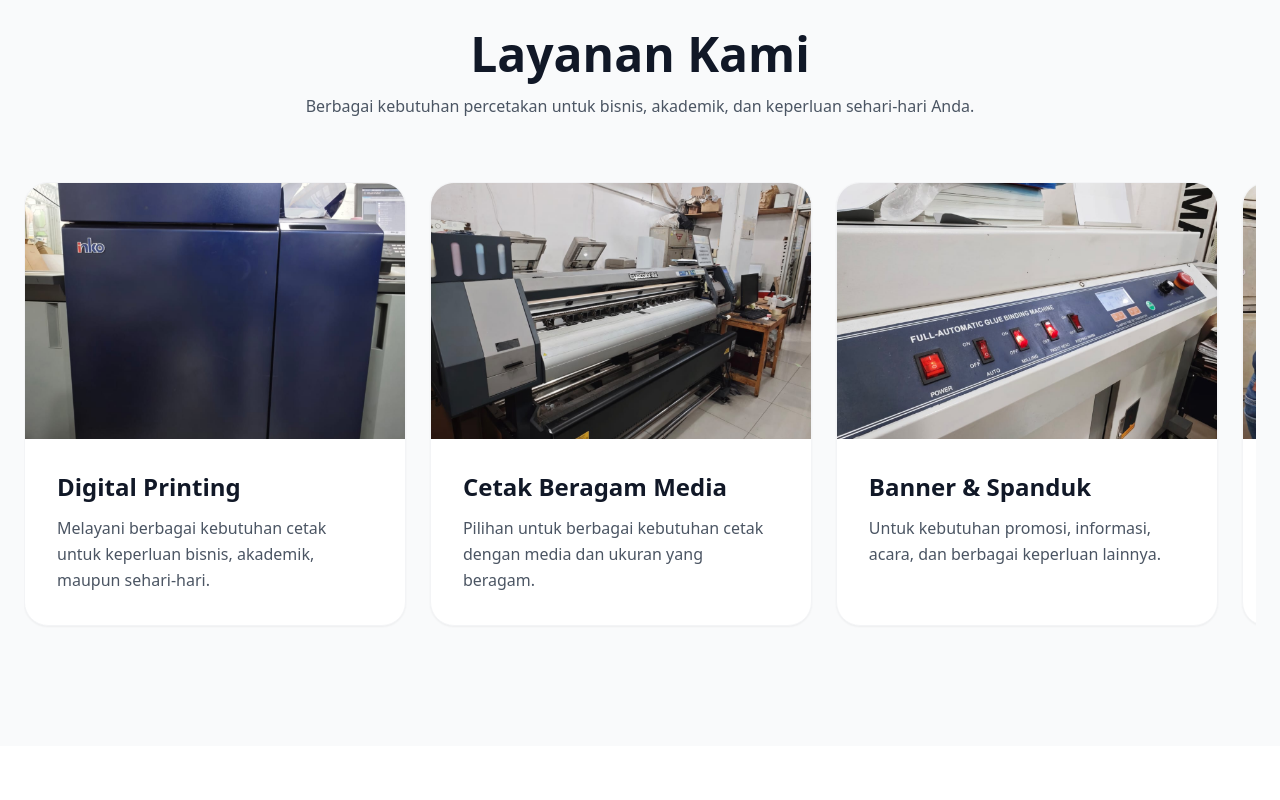
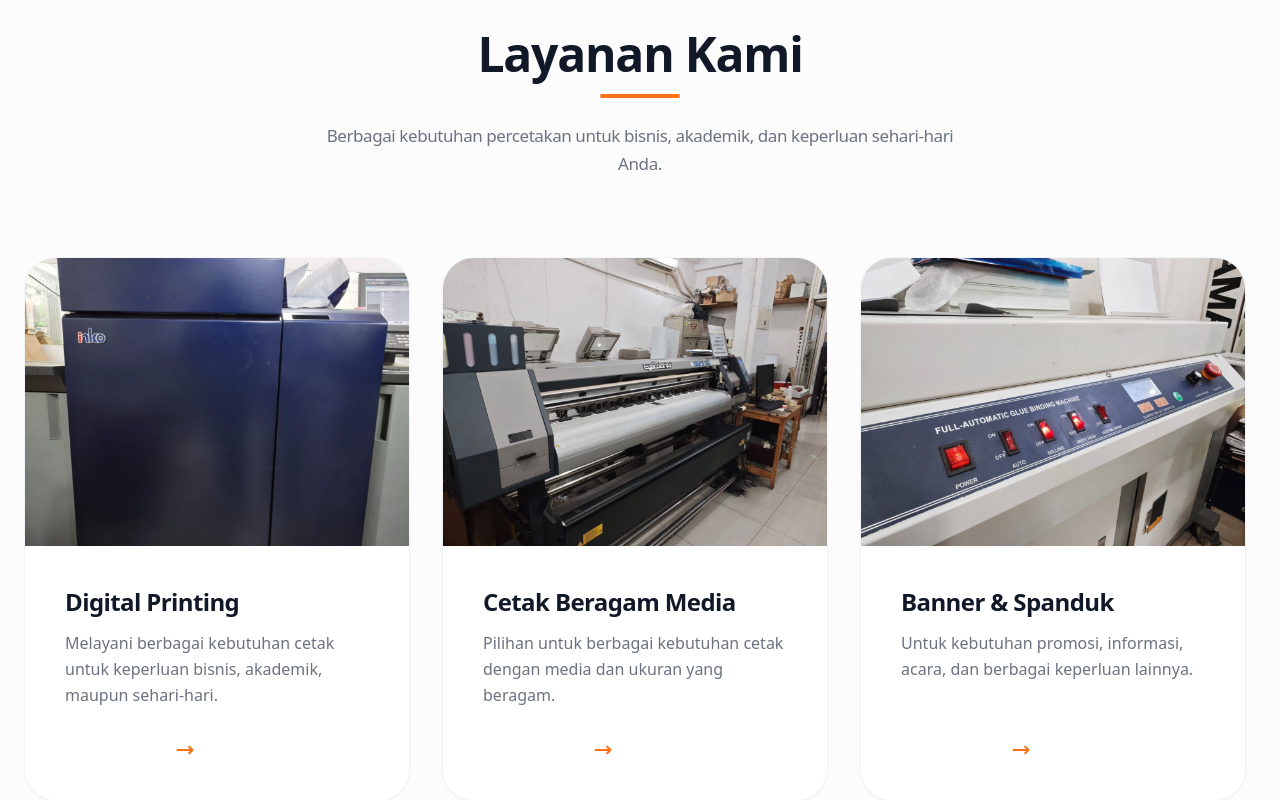
Before and after one commit to Heroness1/daycreed-inframe, a Next.js app: page /testing in a window 1280 px wide. Shown: the part 880-1680 px from the top of the page. Built offline with nearby package versions, Linux system fonts and the light colour scheme.

Commit message:
Refactor services section layout and styling

```diff
--- a/pages/testing.js
+++ b/pages/testing.js
@@ -179,26 +179,72 @@ export default function Home() {
         </section>
 
         {/* ================= SERVICES ================= */}
-        <section id="layanan" aria-labelledby="layanan-title" className="py-24 px-6 bg-gray-50">
+        <section id="layanan" aria-labelledby="layanan-title" className="py-24 px-6 bg-gray-50/50">
   <div className="max-w-7xl mx-auto">
-            <h2 id="layanan-title" className="text-center text-5xl font-bold mb-4 text-gray-900">Layanan Kami</h2>
-            <p className="text-center text-gray-600 mb-16 max-w-2xl mx-auto">
+
+    {/* Header Section dengan Spacing & Garis Aksen yang Konsisten */}
+    <div className="text-center mb-16">
+      <h2 id="layanan-title" className="text-4xl md:text-5xl font-extrabold tracking-tight text-gray-900 mb-4">
+        Layanan Kami
+      </h2>
+      <div className="w-20 h-1 bg-orange-500 mx-auto rounded-full mb-6"></div>
+      <p className="text-gray-500 max-w-2xl mx-auto text-[17px] font-medium leading-relaxed tracking-tight">
         Berbagai kebutuhan percetakan untuk bisnis, akademik, dan keperluan sehari-hari Anda.
       </p>
-            <div className="flex gap-6 overflow-x-auto snap-x snap-mandatory pb-6 scrollbar-hide">
+    </div>
+
+    {/* Wadah Carousel (Geser ke Samping) */}
+    <div className="flex gap-6 lg:gap-8 overflow-x-auto snap-x snap-mandatory pb-10 pt-4 scrollbar-hide px-4 -mx-4 md:px-0 md:mx-0">
       {dataLayanan.map((item, index) => (
-                <article key={index} className="min-w-[85%] sm:min-w-[60%] lg:min-w-[31%] snap-center bg-white rounded-3xl overflow-hidden border border-gray-100 shadow-sm hover:shadow-xl transition-all duration-300">
-                  <img src={item.gambar} alt={`Layanan ${item.judul} Subur Maju Printing`} className="w-full h-64 object-cover" />
-                  <div className="p-8">
-                    <h3 className="font-bold text-2xl mb-3 text-gray-900">{item.judul}</h3>
-                    <p className="text-gray-600 leading-relaxed">{item.deskripsi}</p>
+        <article
+          key={index}
+          // Struktur Card Premium: Border radius diperbesar (rounded-[2rem]), hover shadow elegan
+          className="group min-w-[85%] sm:min-w-[60%] lg:min-w-[31.333%] snap-center bg-white rounded-[2rem] border border-gray-100 shadow-sm hover:shadow-[0_20px_40px_-15px_rgba(0,0,0,0.05)] hover:border-orange-200 hover:-translate-y-1 transition-all duration-500 flex flex-col overflow-hidden"
+        >
+          {/* Bagian Gambar dengan Efek Cinematic Zoom */}
+          <div className="relative h-64 md:h-72 w-full overflow-hidden">
+            <img
+              src={item.gambar}
+              alt={`Layanan ${item.judul} Subur Maju Printing`}
+              className="w-full h-full object-cover transform group-hover:scale-110 transition-transform duration-700 ease-out"
+            />
+            {/* Gradasi hitam tipis dari bawah (Muncul saat di-hover biar gambar nggak flat) */}
+            <div className="absolute inset-0 bg-gradient-to-t from-black/50 via-transparent to-transparent opacity-0 group-hover:opacity-100 transition-opacity duration-500"></div>
+          </div>
+
+          {/* Bagian Teks & Konten */}
+          <div className="p-8 lg:p-10 flex flex-col flex-grow relative bg-white z-10">
+            <h3 className="font-bold text-2xl mb-3 text-gray-900 group-hover:text-orange-600 transition-colors duration-300 tracking-tight">
+              {item.judul}
+            </h3>
+            <p className="text-gray-500 leading-relaxed font-medium mb-8 flex-grow">
+              {item.deskripsi}
+            </p>
+
+            {/* Indikator "Lihat Detail" dengan Animasi Geser */}
+            <div className="mt-auto flex items-center text-sm font-bold text-orange-500 tracking-wider uppercase overflow-hidden">
+              <span className="opacity-0 -translate-x-4 group-hover:opacity-100 group-hover:translate-x-0 transition-all duration-500">
+                Pesan Sekarang
+              </span>
+              <svg
+                className="w-5 h-5 ml-2 transform -translate-x-8 group-hover:translate-x-0 transition-all duration-500"
+                fill="none" viewBox="0 0 24 24" stroke="currentColor" strokeWidth="2.5"
+              >
+                <path strokeLinecap="round" strokeLinejoin="round" d="M17 8l4 4m0 0l-4 4m4-4H3" />
+              </svg>
+            </div>
           </div>
         </article>
       ))}
     </div>
-            <div className="flex justify-center items-center gap-2 mt-4 md:hidden" aria-hidden="true">
-              <span className="text-gray-400 text-sm">← Geser untuk melihat layanan lainnya →</span>
+
+    {/* Indikator Geser untuk Mobile (Lebih Estetik) */}
+    <div className="flex justify-center items-center gap-3 mt-2 md:hidden opacity-60" aria-hidden="true">
+      <div className="w-10 h-[1px] bg-gray-400"></div>
+      <span className="text-gray-500 text-xs font-semibold uppercase tracking-widest">Geser</span>
+      <div className="w-10 h-[1px] bg-gray-400"></div>
     </div>
+
   </div>
 </section>
 
```
Lines whose indentation alone changed are shown as unchanged.
